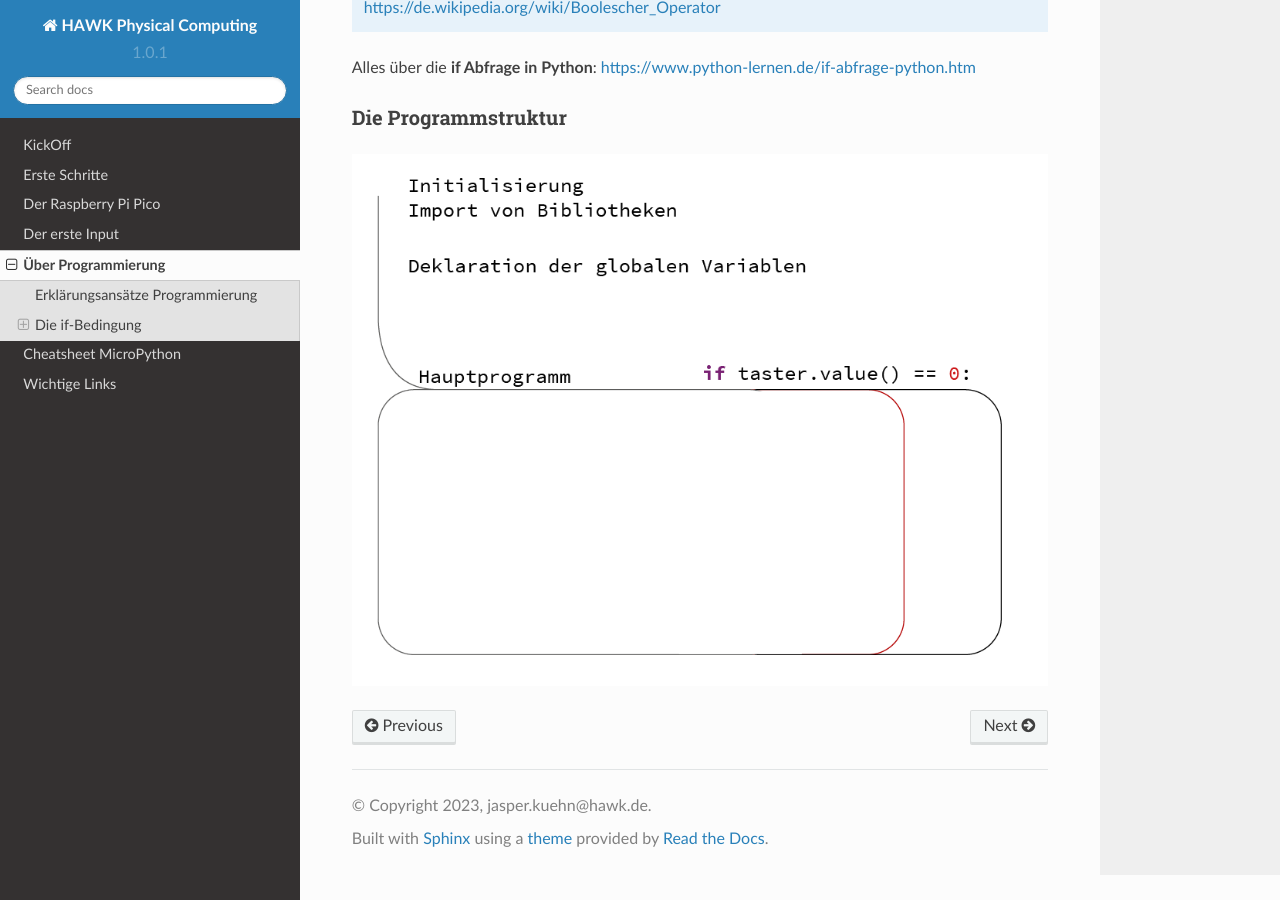
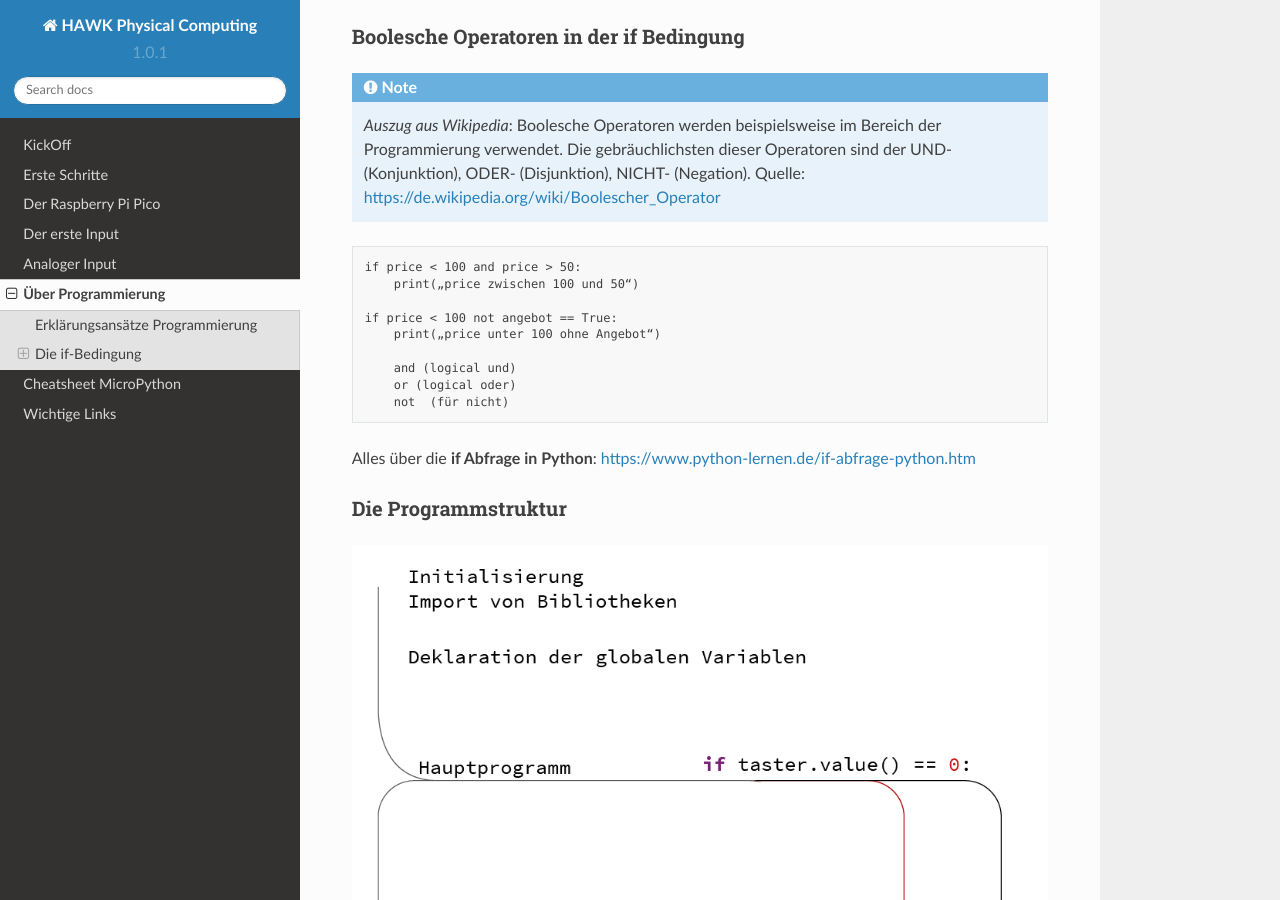
Before and after one commit to HAWK-Computing/physicalcomputing, a Sphinx documentation site: the page built from docs/Programmierung.rst, in a window 1280 px wide and 900 px high, scrolled down 1398 px. Built offline with Sphinx 7.4.7 and the Read the Docs theme 2.0.0, drawn with Linux system fonts in a browser that asks for light colours; some of the changed text lies outside the part shown.

Commit message:
AnalogInput

```diff
--- a/docs/Analog_Input.rst
+++ b/docs/Analog_Input.rst
@@ -19,8 +19,6 @@
 .. literalinclude:: beispiele/Analoginput_Poti.py
 
 
-
-
 Analoge Sensoren
 -------------
 
--- a/docs/Programmierung.rst
+++ b/docs/Programmierung.rst
@@ -13,6 +13,7 @@
 Ähnlich wie der Computer bzw. Microcontroller klare Anweisungen im Code braucht, um das Programm auszuführen, so braucht auch das Backen eines leckeren Kuchens ein klares und verständliches Rezept.
 
 .. sourcecode::
+
     #Zutaten
     Zucker = 100
     Mehl = 200
@@ -51,6 +52,7 @@
     if price == 100:
         print(„price ist genau 100“)
 
+
 Boolesche Operatoren in der if Bedingung
 ---------------------------
 
@@ -60,6 +62,7 @@
     Quelle: https://de.wikipedia.org/wiki/Boolescher_Operator
 
 .. sourcecode::
+
     if price < 100 and price > 50:
         print(„price zwischen 100 und 50“)
 
@@ -70,6 +73,7 @@
         or (logical oder)
         not  (für nicht)
 
+
 Alles über die **if Abfrage in Python**:
 https://www.python-lernen.de/if-abfrage-python.htm
 
--- a/docs/index.rst
+++ b/docs/index.rst
@@ -27,6 +27,7 @@
    ErsteSchritte
    RaspberryPiPico
    InputSchaltung
+   Analog_Input
    Programmierung
    Cheatsheet
    Links_Infos
```
Also changed, not shown: other parts of docs/Programmierung.rst (+1 -1 lines).
